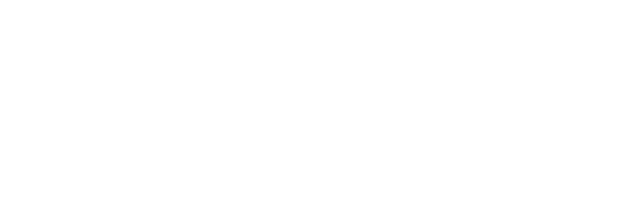
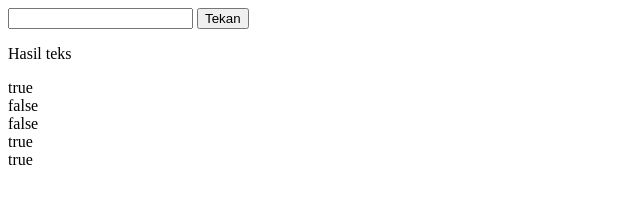
Before and after one commit to fairuzZulia/belajarJS, a plain HTML site: page index.html in a window 1280 px wide. Shown: the whole page, without its empty margins (0-640 px from the left). Drawn offline with Linux system fonts and the light colour scheme.

Commit message:
Update index.html

```diff
--- a/index.html
+++ b/index.html
@@ -7,6 +7,11 @@
     <title>Document</title>
 </head>
 <body>
-
+    <form onsubmit="return false">
+        <input type="text" id="input_form" value="">
+        <button id="tombol_form">Tekan</button>
+    </form>
+    <p>Hasil teks <span id="hasil"></span></p>
+    <script src="main.js"></script>
 </body>
 </html>
```
